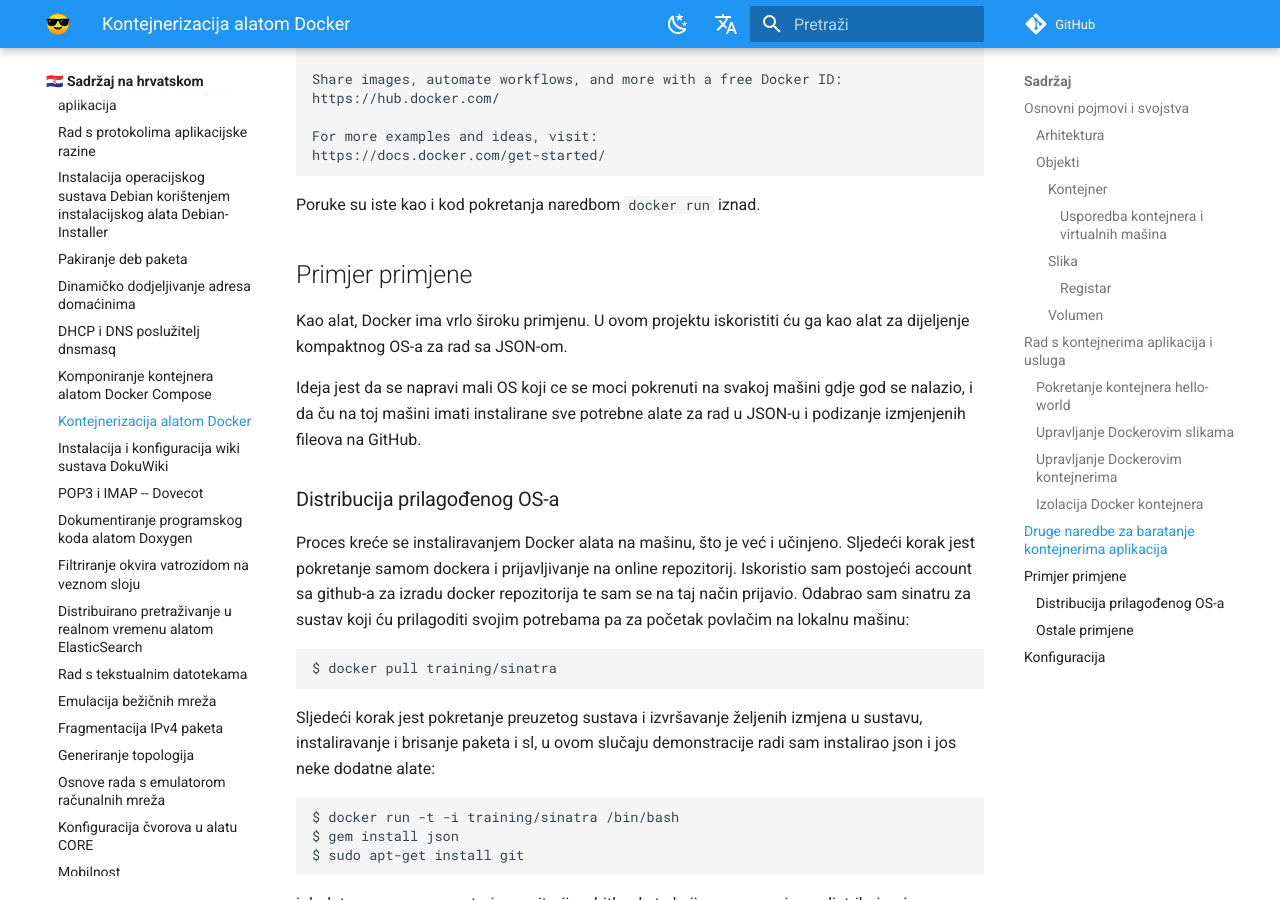
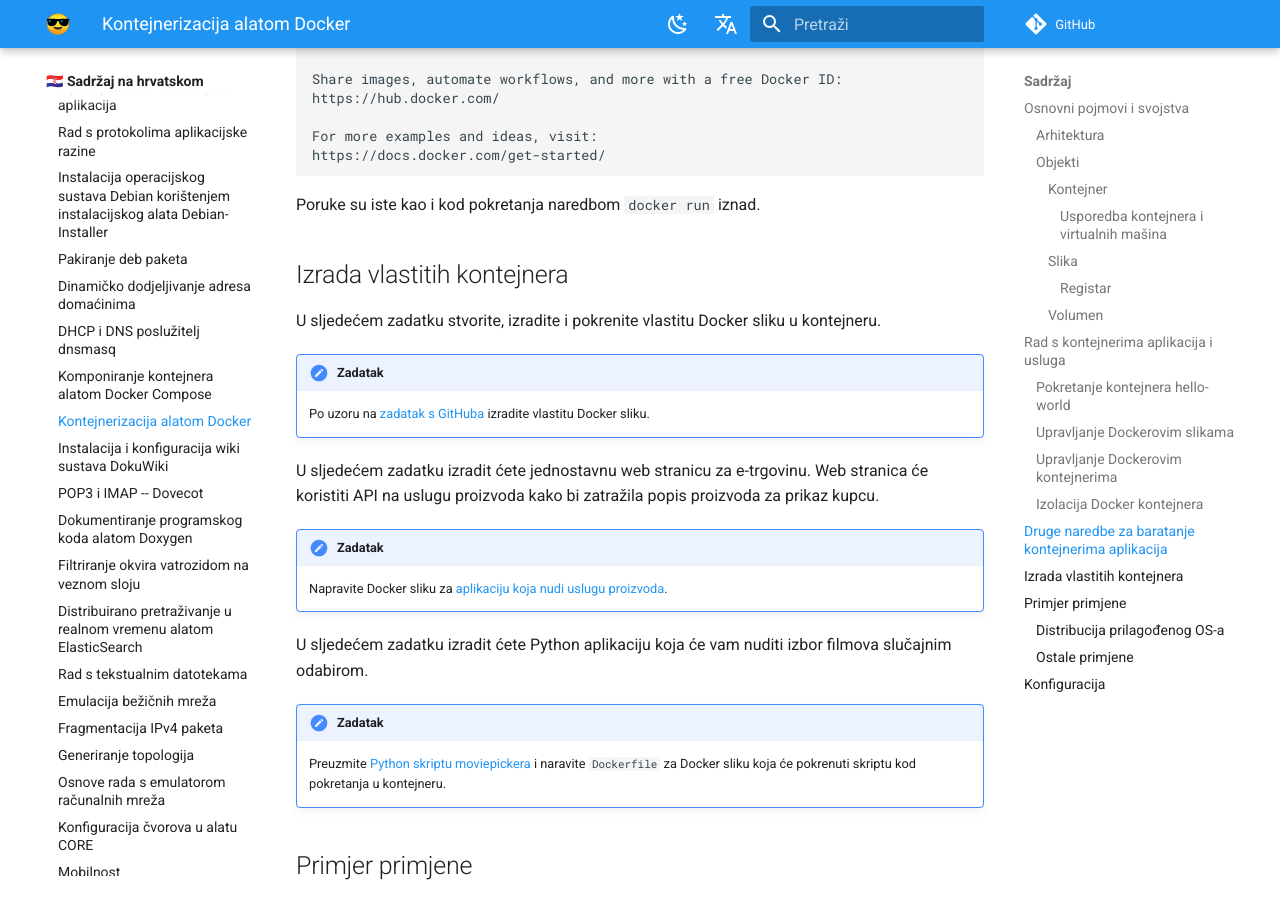
Before and after one commit to gaseri/website, an MkDocs documentation site: the page built from docs/hr/nastava/materijali/docker-kontejneri.md, in a window 1280 px wide and 900 px high, scrolled down 11945 px. Built offline with MkDocs 1.6.1 and Material for MkDocs 9.7.7, drawn with Linux system fonts in a browser that asks for light colours; comment, search, counter and statistics services are not loaded.

Commit message:
Added three assignments with Docker image creation

```diff
--- a/docs/hr/nastava/materijali/docker-kontejneri.md
+++ b/docs/hr/nastava/materijali/docker-kontejneri.md
@@ -481,6 +481,23 @@
 
 Poruke su iste kao i kod pokretanja naredbom `docker run` iznad.
 
+## Izrada vlastitih kontejnera
+
+U sljedećem zadatku stvorite, izradite i pokrenite vlastitu Docker sliku u kontejneru.
+
+!!! adomonition "Zadatak"
+    Po uzoru na [zadatak s GitHuba](https://github.com/techno-tim/launchpad/tree/master/docker/custom-image) izradite vlastitu Docker sliku.
+
+U sljedećem zadatku izradit ćete jednostavnu web stranicu za e-trgovinu. Web stranica će koristiti API na uslugu proizvoda kako bi zatražila popis proizvoda za prikaz kupcu.
+
+!!! adomonition "Zadatak"
+    Napravite Docker sliku za [aplikaciju koja nudi uslugu proizvoda](https://github.com/jakewright/tutorials/tree/master/docker/02-docker-compose).
+
+U sljedećem zadatku izradit ćete Python aplikaciju koja će vam nuditi izbor filmova slučajnim odabirom.
+
+!!! adomonition "Zadatak"
+    Preuzmite [Python skriptu moviepickera](https://github.com/python-engineer/python-fun/tree/master/moviepicker) i naravite `Dockerfile` za Docker sliku koja će pokrenuti skriptu kod pokretanja u kontejneru.
+
 ## Primjer primjene
 
 Kao alat, Docker ima vrlo široku primjenu. U ovom projektu iskoristiti ću ga kao alat za dijeljenje kompaktnog OS-a za rad sa JSON-om.
```
